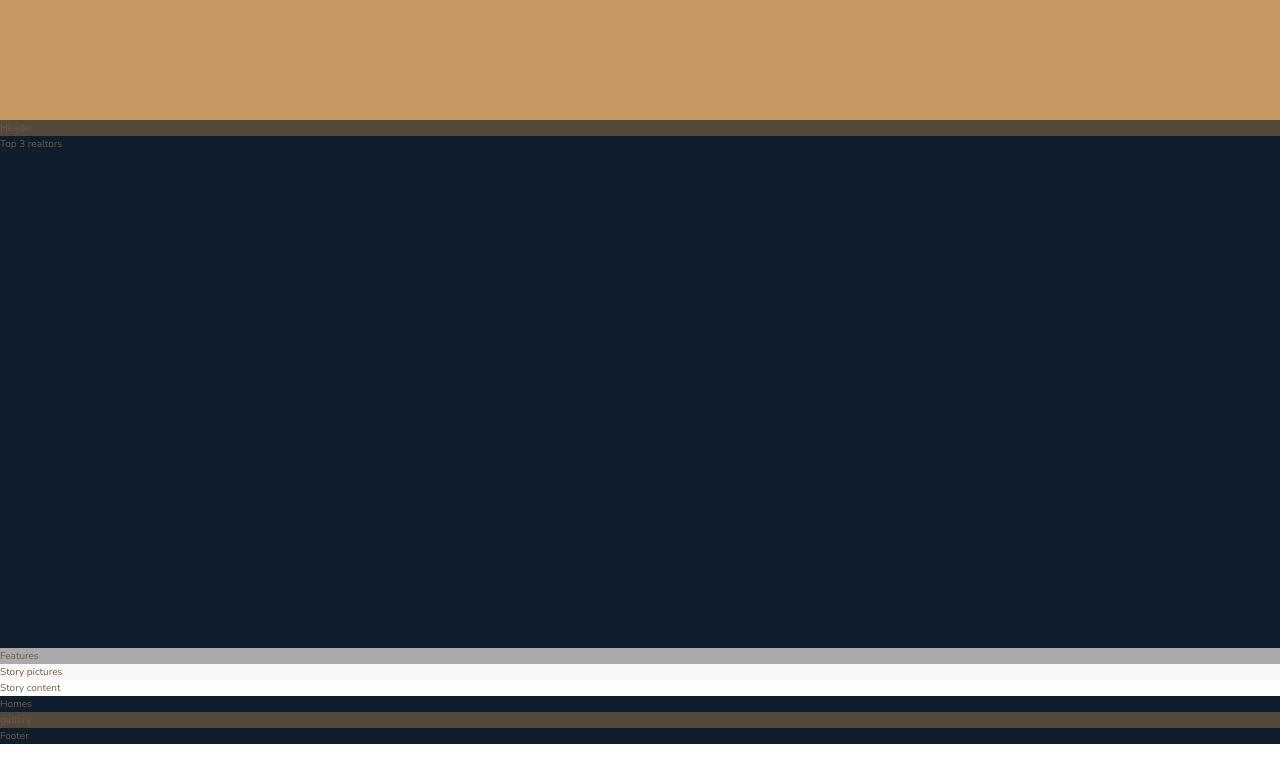
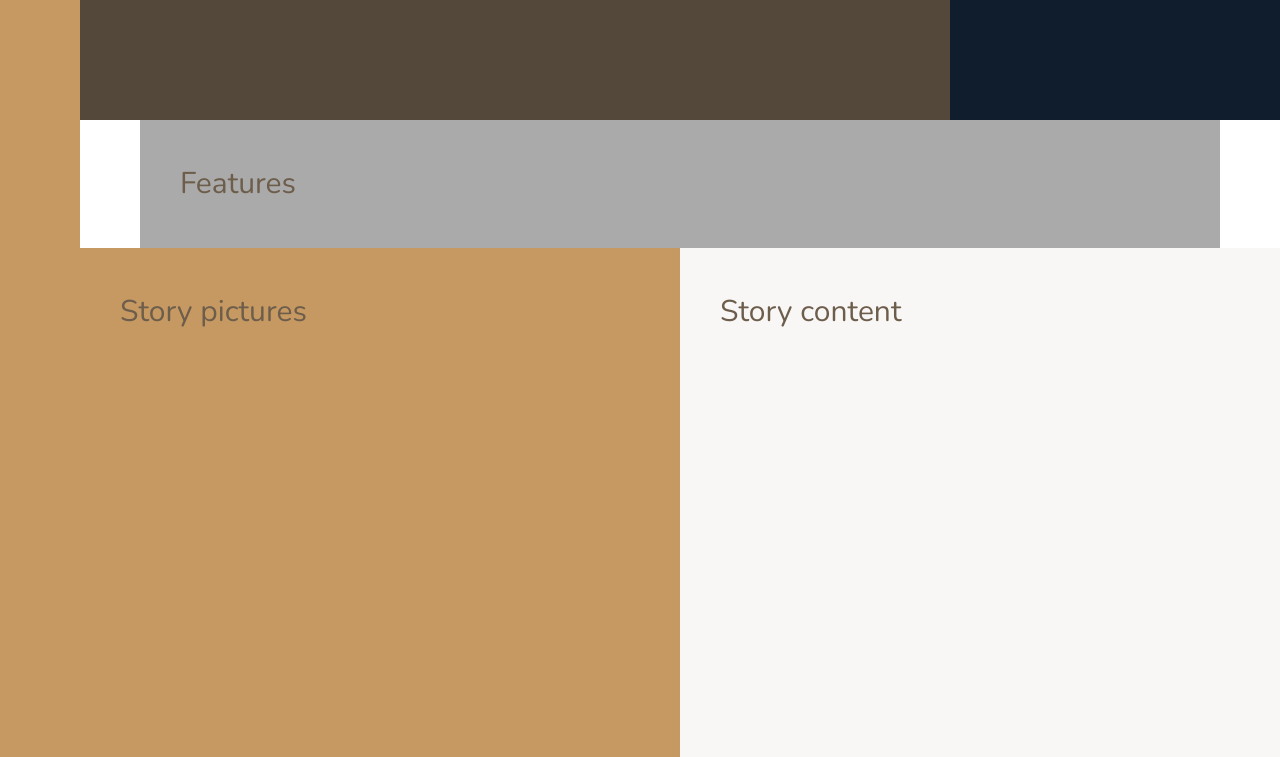
Before and after one commit to BudnikOleksii/Nexter, a website: page src/index.html in a window 1280 px wide. Shown: the part 520-1277 px from the top of the page. Drawn offline with nearby package versions, Linux system fonts and the light colour scheme.

Commit message:
main grid

```diff
--- a/src/sass/_base.scss
+++ b/src/sass/_base.scss
@@ -37,4 +37,18 @@ body {
 .container {
     display: grid;
     grid-template-rows: 80vh min-content 40vw repeat(3, min-content);
+    grid-template-columns:
+        [sidebar-start] 8rem [sidebar-end full-start] minmax(6rem, 1fr)
+        [center-start] repeat(
+            8,
+            [col-start] minmax(min-content, 14rem) [col-end]
+        )
+        [center-end]
+        minmax(6rem, 1fr)
+        [full-end];
+
+    & > * {
+        padding: 40px;
+        font-size: 3rem;
+    }
 }
--- a/src/sass/_features.scss
+++ b/src/sass/_features.scss
@@ -1,3 +1,5 @@
 .features {
     background-color: $color-grey-light-2;
+
+    grid-column: center-start / center-end;
 }
--- a/src/sass/_footer.scss
+++ b/src/sass/_footer.scss
@@ -1,3 +1,5 @@
 .footer {
     background-color: $color-secondary;
+
+    grid-column: full-start / full-end;
 }
--- a/src/sass/_gallery.scss
+++ b/src/sass/_gallery.scss
@@ -1,3 +1,5 @@
 .gallary {
     background-color: $color-grey-dark-1;
+
+    grid-column: full-start / full-end;
 }
--- a/src/sass/_header.scss
+++ b/src/sass/_header.scss
@@ -1,3 +1,5 @@
 .header {
     background-color: $color-grey-dark-1;
+
+    grid-column: full-start / col-end 6;
 }
--- a/src/sass/_homes.scss
+++ b/src/sass/_homes.scss
@@ -1,3 +1,5 @@
 .homes {
     background-color: $color-secondary;
+
+    grid-column: center-start / center-end;
 }
--- a/src/sass/_realtors.scss
+++ b/src/sass/_realtors.scss
@@ -1,3 +1,5 @@
 .realtors {
     background-color: $color-secondary;
+
+    grid-column: col-start 7 / full-end;
 }
--- a/src/sass/_sidebar.scss
+++ b/src/sass/_sidebar.scss
@@ -1,3 +1,5 @@
 .sidebar {
     background-color: $color-primary;
+    grid-column: sidebar-start / sidebar-end;
+    grid-row: 1 / -1;
 }
--- a/src/sass/_story.scss
+++ b/src/sass/_story.scss
@@ -1,9 +1,13 @@
 .story {
     &__pictures {
         background-color: $color-primary;
+
+        grid-column: full-start / col-end 4;
     }
 
-    &__pictures {
+    &__content {
         background-color: $color-grey-light-1;
+
+        grid-column: col-start 5 / full-end;
     }
 }
```
Also changed, not shown: src/css/main.min.css.
